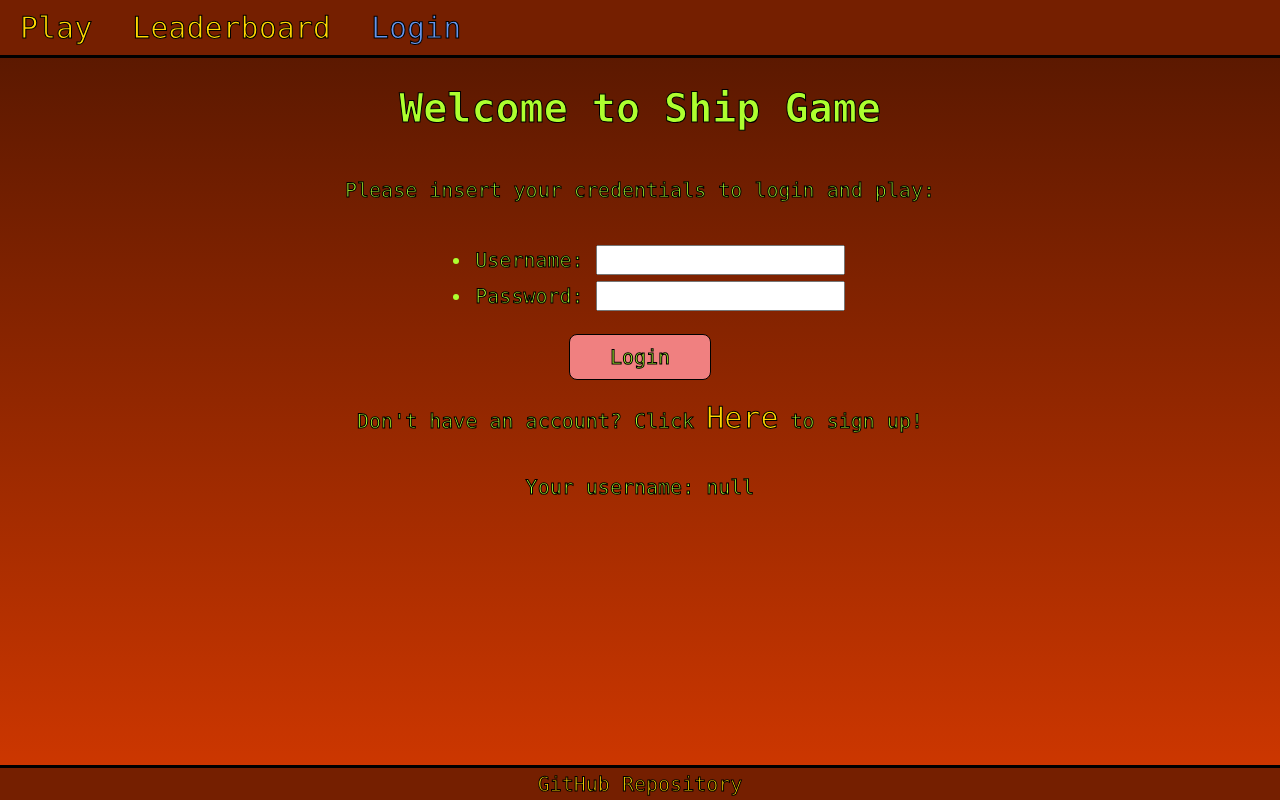
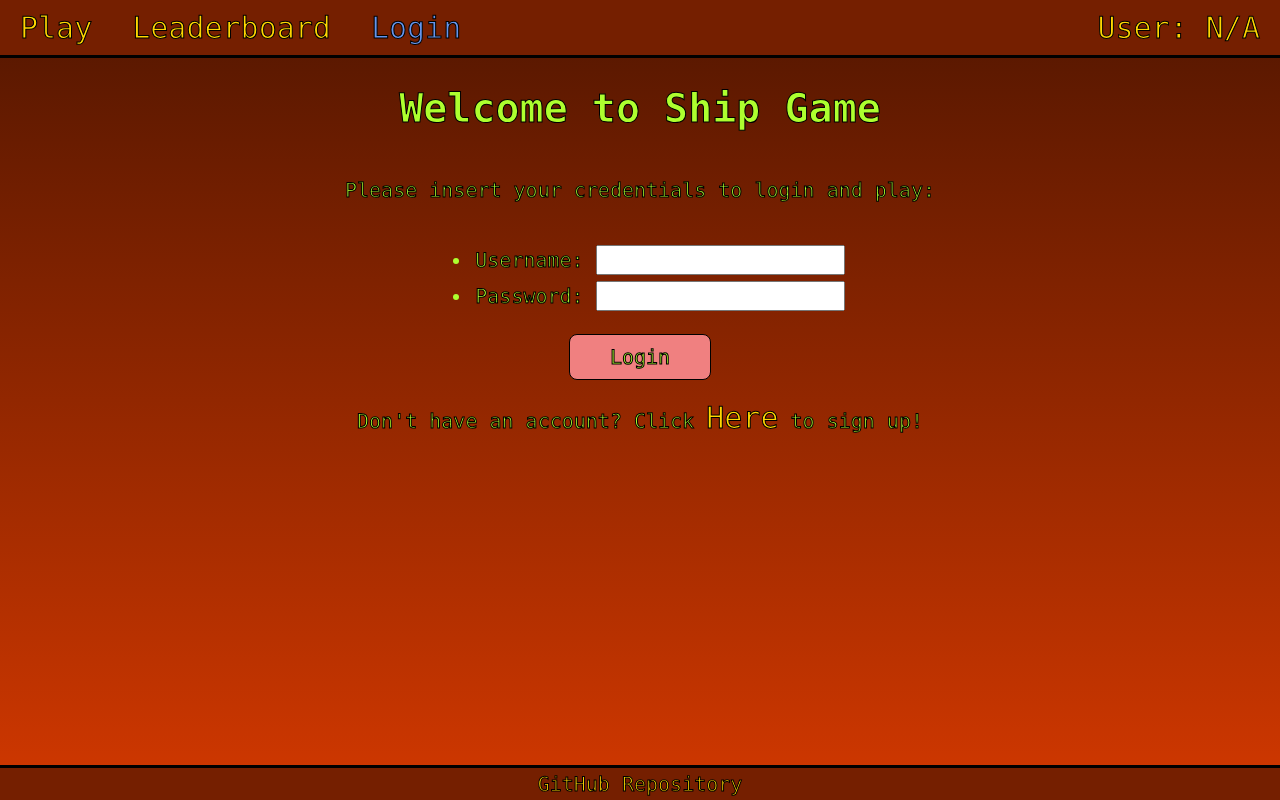
Before and after one commit to Shapeaca/StartUp_CS260, a plain HTML site: page startup/index.html in a window 1280 px wide. Drawn offline with Linux system fonts and the light colour scheme.

Commit message:
JS - html documents - Added a user: in the upper left of every HTML page, that will be given data when the user logs in. - Also deleted the 'Your username is: null' on index.html

```diff
--- a/startup/index.html
+++ b/startup/index.html
@@ -30,6 +30,7 @@ todo list js:
         - remove index.html "your username is: null"
     4) finish javascript homework
     5) Get play link on all 3 other pages to have an event listener that brings you to a different play page based on if you are logged in or not
+    6) Add an end screen and a play again button
 -->
 
 <Header>
@@ -37,6 +38,7 @@ todo list js:
         <a href="play.html">Play</a>
         <a href="leaderboard.html">Leaderboard</a>
         <p class="navSelect">Login</p>
+        <p class="accountDisplay">User: N/A</p>
     </nav>
 </Header>
 
@@ -61,9 +63,6 @@ todo list js:
         Don't have an account? Click <a href="signup.html" id="signupHtmlLink">Here</a> to sign up!
     </p>
 
-    <p>Your username: <span id="userUsername">null</span> </p>
-
-
 </main>
 
 <footer>
--- a/startup/styles.css
+++ b/startup/styles.css
@@ -11,6 +11,8 @@ body {
     margin: 0;
     height: 100vh;
 }
+
+/*Nav Stuff*/
 
 nav {
     display: flex;
@@ -31,6 +33,9 @@ nav p, nav a {
 
 .navSelect {
     color: cornflowerblue;
+}
+.accountDisplay {
+    margin-left: auto;
 }
 
 /*Main + footer Css*/
```
Also changed, not shown: startup/leaderboard.html (+1 -0 lines), startup/play.html (+1 -0 lines), startup/signup.html (+1 -0 lines).
